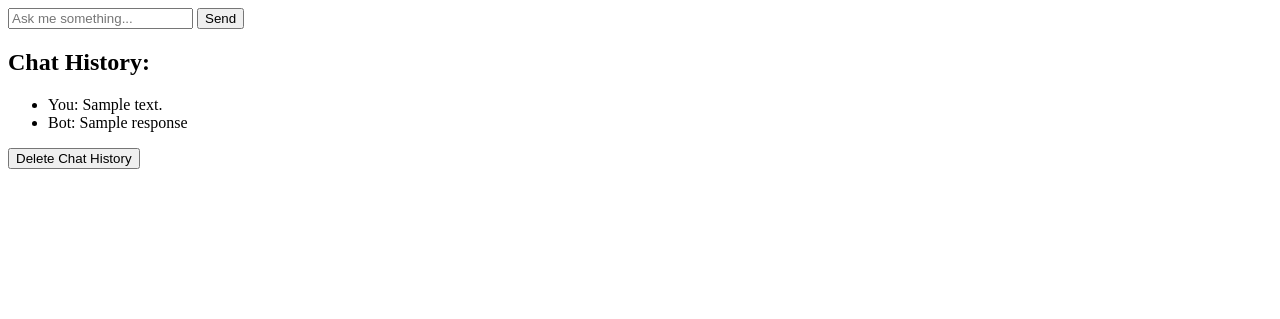
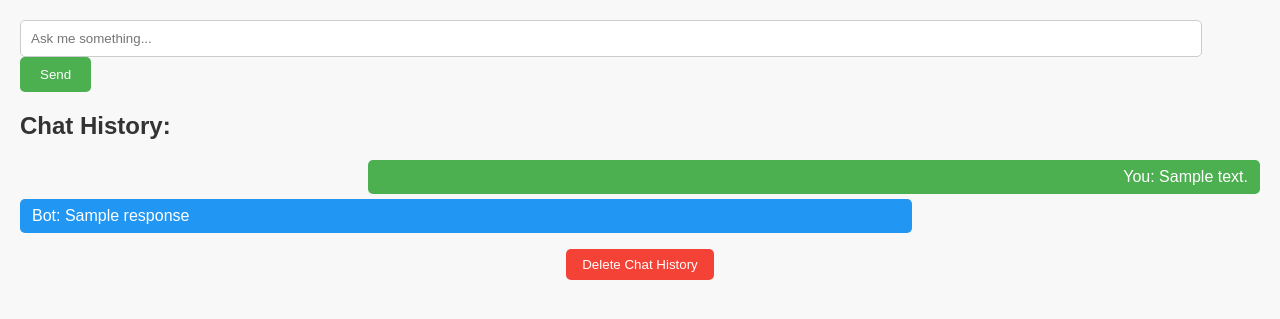
Before and after one commit to iratusbison/chatbots, a Django app: template bot_1/templates/chatbot.html in a window 1280 px wide. Shown: the top 319 px of the page. Run offline with Django 3.2, Linux system fonts and the light colour scheme; the template is opened without the code that fills it: most values are stand-ins (such as "Sample title", 1, 10 or a date in 2020); parts of the project's set-up code (start-up, migrations or seed data) failed here and were passed over.

Commit message:
chatbot_inital_views_and_trainbot_connection

```diff
--- a/bot_1/templates/chatbot.html
+++ b/bot_1/templates/chatbot.html
@@ -2,7 +2,73 @@
 <html lang="en">
 <head>
     <meta charset="UTF-8">
+    <meta name="viewport" content="width=device-width, initial-scale=1.0">
     <title>Chatbot</title>
+    <style>
+        body {
+            font-family: Arial, sans-serif;
+            background-color: #f8f8f8;
+            margin: 0;
+            padding: 20px;
+        }
+        form {
+            margin-bottom: 20px;
+        }
+        input[type="text"] {
+            width: calc(100% - 80px);
+            padding: 10px;
+            border: 1px solid #ccc;
+            border-radius: 5px;
+            margin-right: 10px;
+        }
+        input[type="submit"] {
+            padding: 10px 20px;
+            background-color: #4caf50;
+            color: white;
+            border: none;
+            border-radius: 5px;
+            cursor: pointer;
+        }
+        h2 {
+            margin-top: 20px;
+            color: #333;
+        }
+        ul {
+            list-style-type: none;
+            padding: 0;
+        }
+        li {
+            margin-bottom: 10px;
+            overflow-wrap: break-word;
+        }
+        .user-message {
+            background-color: #4caf50;
+            color: white;
+            border-radius: 5px;
+            padding: 8px 12px;
+            text-align: right;
+            max-width: 70%;
+            margin-left: auto;
+            margin-bottom: 5px;
+        }
+        .bot-message {
+            background-color: #2196f3;
+            color: white;
+            border-radius: 5px;
+            padding: 8px 12px;
+            text-align: left;
+            max-width: 70%;
+            margin-right: auto;
+            margin-bottom: 5px;
+        }
+        form[action="{% url 'delete_chat' %}"] {
+            text-align: center;
+        }
+        input[type="submit"][value="Delete Chat History"] {
+            padding: 8px 16px;
+            background-color: #f44336;
+        }
+    </style>
 </head>
 <body>
     <form method="post">
@@ -14,8 +80,8 @@
         <h2>Chat History:</h2>
         <ul>
             {% for chat in chat_history %}
-                <li>You: {{ chat.message }}</li>
-                <li>Bot: {{ chat.response }}</li>
+                <li class="user-message">You: {{ chat.message }}</li>
+                <li class="bot-message">Bot: {{ chat.response }}</li>
             {% endfor %}
         </ul>
         <form action="{% url 'delete_chat' %}" method="post">
```
Also changed, not shown: db.sqlite3.
